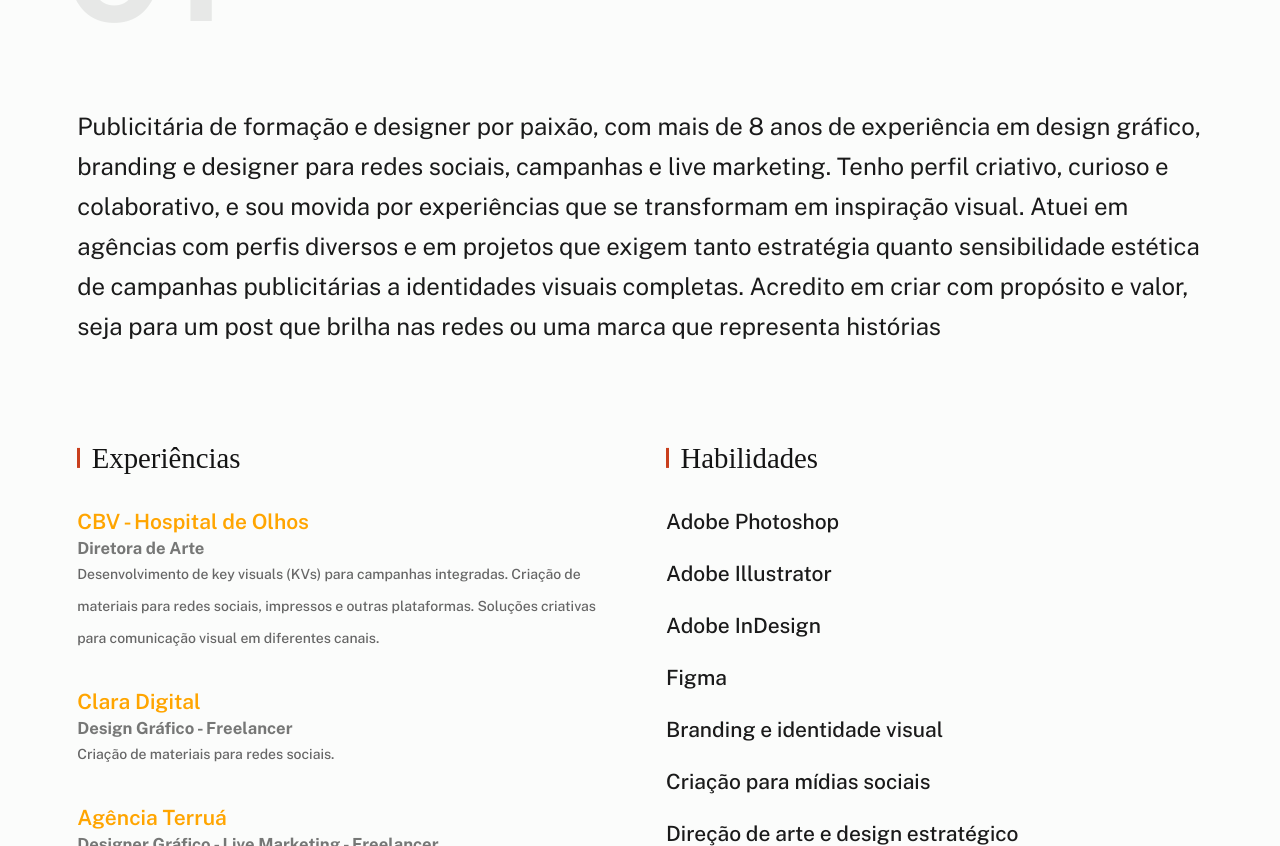
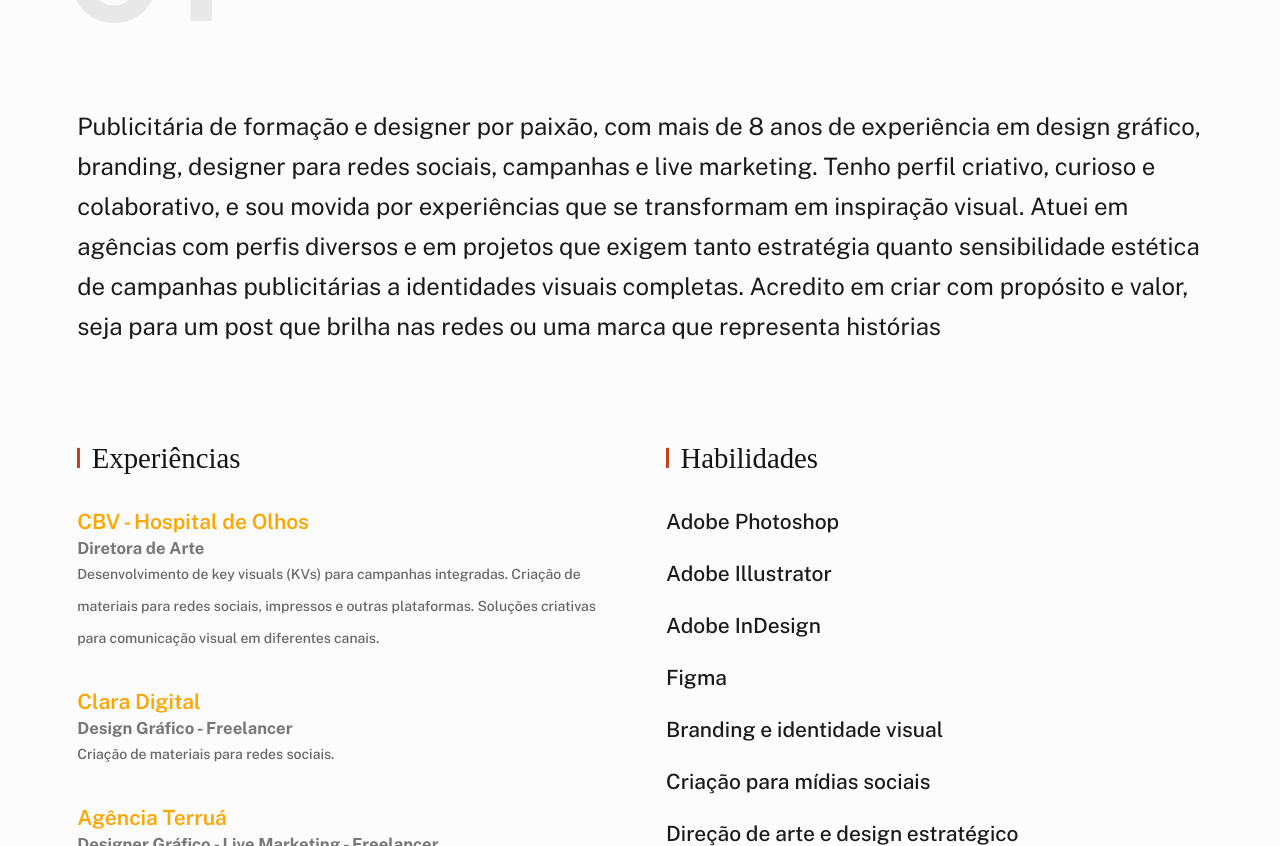
Before and after one commit to nathcampos-design-criativo/Nath, a plain HTML site: page index.html in a window 1280 px wide. Shown: the part 1172-2018 px from the top of the page. Drawn offline with nearby package versions, Linux system fonts and the light colour scheme; a web font is replaced by a local one.

Commit message:
remoção do e texto pessoal

```diff
--- a/index.html
+++ b/index.html
@@ -200,7 +200,7 @@
                     </div> <!-- end section-header -->
 
                     <p class="attention-getter">
-                        Publicitária de formação e designer por paixão, com mais de 8 anos de experiência em design gráfico, branding e
+                        Publicitária de formação e designer por paixão, com mais de 8 anos de experiência em design gráfico, branding,
                         designer para redes sociais, campanhas e live marketing. Tenho perfil criativo, curioso e colaborativo, e sou movida por
                         experiências que se transformam em inspiração visual. Atuei em agências com perfis diversos e em projetos que exigem
                         tanto estratégia quanto sensibilidade estética de campanhas publicitárias a identidades visuais completas. Acredito em
```
